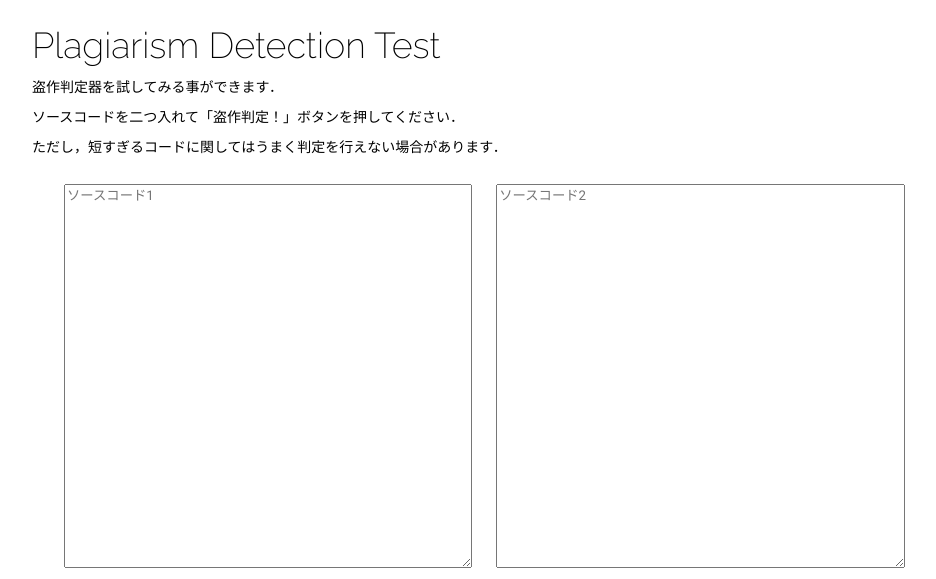
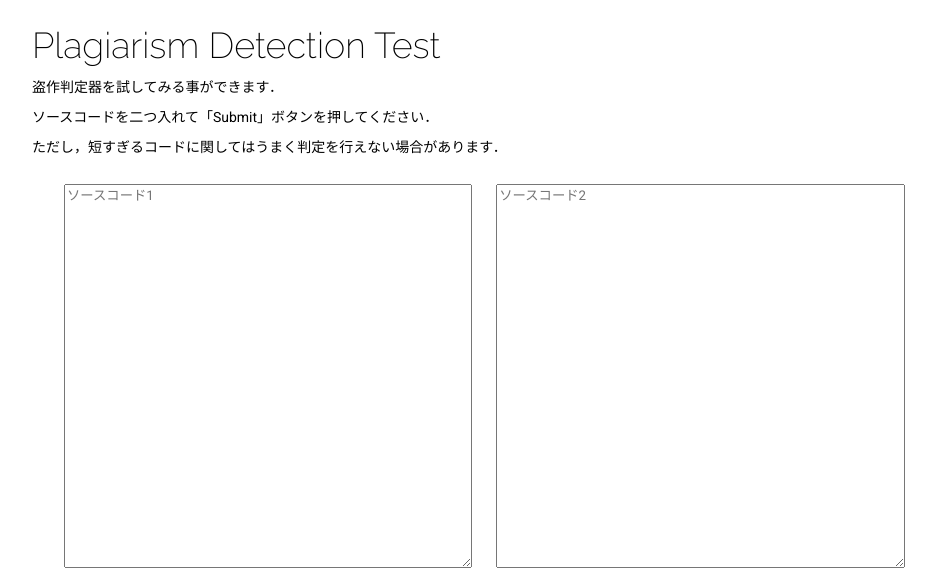
Before and after one commit to xryuseix/SA-Plag-WebAPI, a FastAPI app: page / in a window 1280 px wide. Shown: the part 300-879 px from the top of the page, without its empty margins (153-1089 px from the left). Run offline with FastAPI, Linux system fonts and the light colour scheme; some libraries are stand-ins or nearby versions.

Commit message:
fix text

```diff
--- a/template/index.html
+++ b/template/index.html
@@ -28,7 +28,7 @@
 
 <table cellspacing="0">
   <p>盗作判定器を試してみる事ができます．</p>
-  <p>ソースコードを二つ入れて「盗作判定！」ボタンを押してください．</p>
+  <p>ソースコードを二つ入れて「Submit」ボタンを押してください．</p>
   <p>ただし，短すぎるコードに関してはうまく判定を行えない場合があります．</p>
   <tbody>
     <tr>
```
